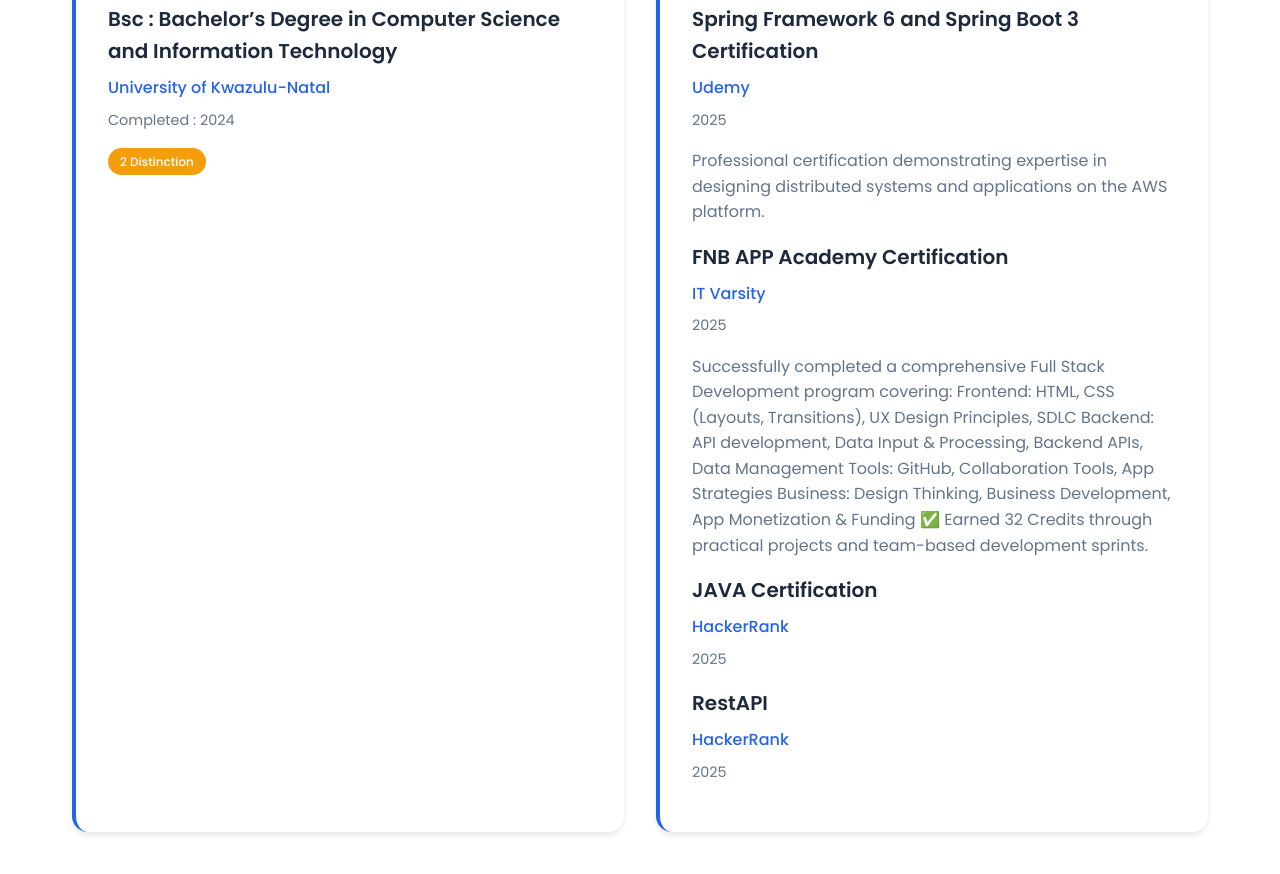
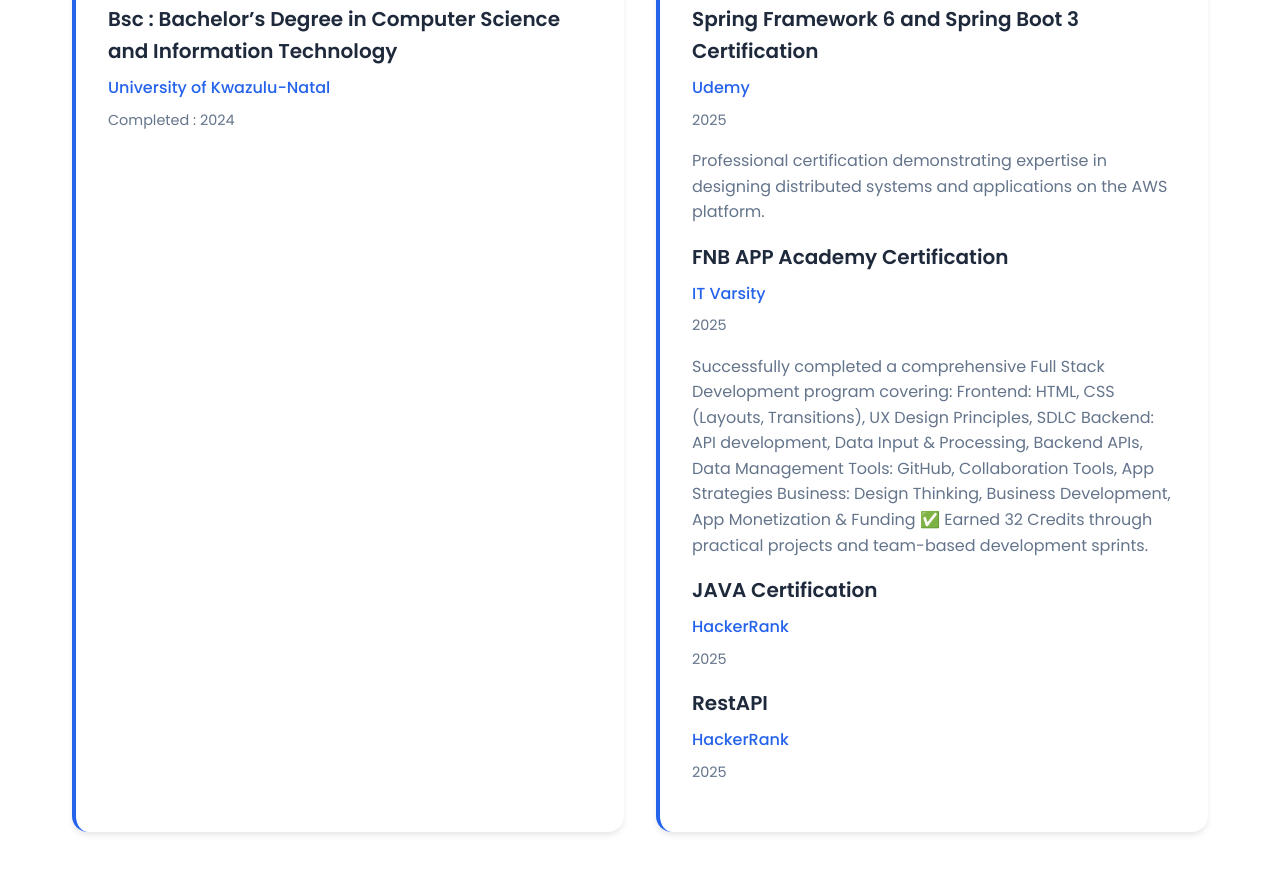
Before and after one commit to SphaFlame/My-Portfolio-2.0, a plain HTML site: page index.html in a window 1280 px wide. Shown: the part 3312-4186 px from the top of the page. Drawn offline with nearby package versions, Linux system fonts and the light colour scheme.

Commit message:
new update

```diff
--- a/index.html
+++ b/index.html
@@ -370,7 +370,7 @@
                                 Thesis focused on machine learning applications in web development.
                             </p> -->
                             <div class="education-achievements">
-                                <span class="achievement-tag">2 Distinction</span>
+                                <!-- <span class="achievement-tag">2 Distinction</span> -->
                                 <!-- <span class="achievement-tag">Magna Cum Laude</span>
                                 <span class="achievement-tag">CS Society President</span> -->
                             </div>
```
